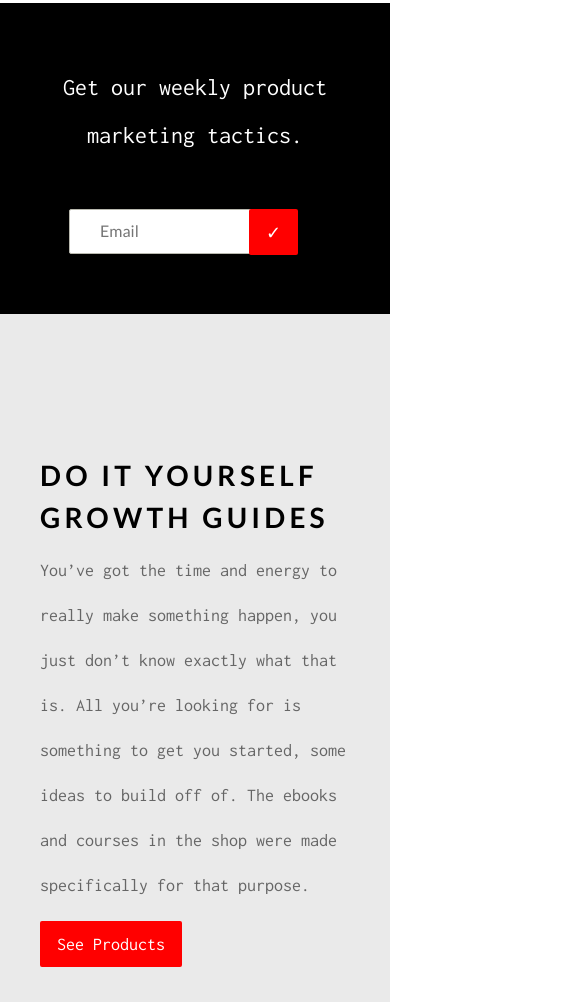
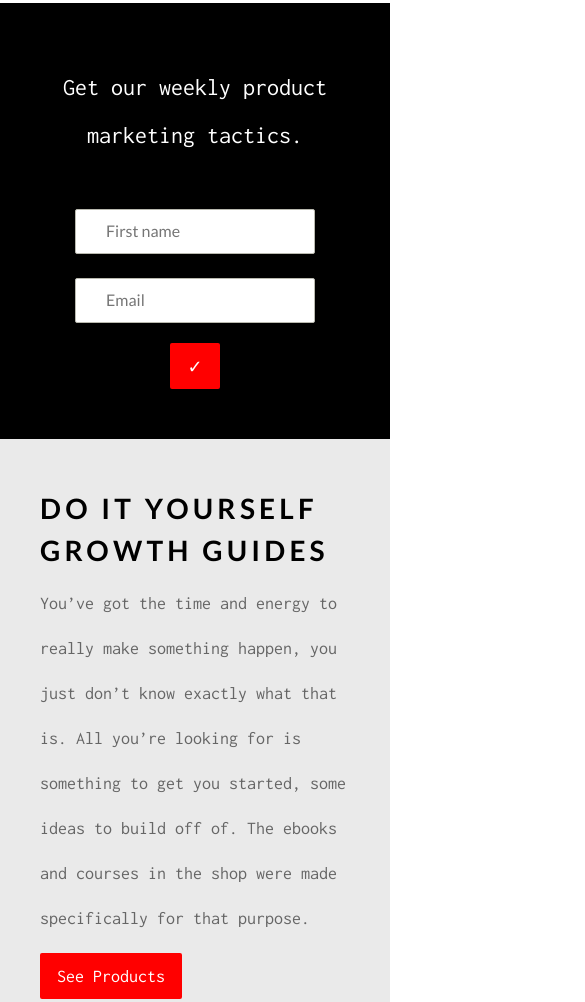
Before and after one commit to tim8on/new-mega-maker, a plain HTML site: page index.html in a window 390 px wide. Shown: the part 697-1699 px from the top of the page, 585 px wide, since content can reach past the window. Drawn offline with Linux system fonts and the light colour scheme.

Commit message:
1.6
Done:
- added name to opt ins
- fixed mobile css

Todo:
- meta af

```diff
--- a/assets/css/main.css
+++ b/assets/css/main.css
@@ -123,7 +123,9 @@ img {
 /* FORM CONFIGURATION */
 
 form {
-   padding-left: 15%;
+    padding-left: 0;
+    width: 50em;
+    margin-left: -5em;
 }
 
 input {
@@ -140,14 +142,15 @@ input {
 }
 
 .subscribe-input {
-	float: left;
-	width: 65%;
 	text-align: left;
-	margin-right: -6em;
+    width: 15em;
+    margin-right: 0;
+    float: none;
 }
 
 .subscribe-submit {
 	right: 0;
+    margin-top: -0.2em;
 }
 
 /* Overall Buttons*/
@@ -387,4 +390,32 @@ img {
         margin-right: 6em;
     }
 
+    form {
+        width: 70%;
+        margin-left: 15%;
+    }
+
+    input {
+        margin-bottom: 1.5em;
+    }
+
+    .section-bg-color {
+        padding-top: 2em;
+        padding-bottom: 2em;
+    }
+
+    #blk h4 {
+        text-align: left;
+        padding-left: 2em;
+        font-size: 1.75em;
+    }
+
+    #title {
+        width: 22em;
+    }
+
+    #news img {
+        width: 375px;
+    }
+
 }
--- a/index.html
+++ b/index.html
@@ -47,6 +47,7 @@
 				<div class="col-md-6 col-md-offset-3 centered">
 					<h4 class="mb">Get our weekly product marketing tactics.</h4>
 					<form role="form" action="register.php" method="post" enctype="plain">
+                        <input type="text" name="name" class="subscribe-input" placeholder="First name" required>
                         <input type="email" name="email" class="subscribe-input" placeholder="Email" required>
 						<button class='btn btn-lg btn-info btn-sub subscribe-submit' type="submit">✓</button>
 					</form>
@@ -151,6 +152,7 @@
 				<div class="col-md-6 col-md-offset-3 centered">
 					<h4 class="mb">Get an actionable marketing tactic every week.</h4>
 					<form role="form" action="register.php" method="post" enctype="plain">
+                        <input type="text" name="name" class="subscribe-input" placeholder="First name" required>
                         <input type="email" name="email" class="subscribe-input" placeholder="Email" required>
 						<button class='btn btn-lg btn-info btn-sub subscribe-submit' type="submit">✓</button>
 					</form>
```
